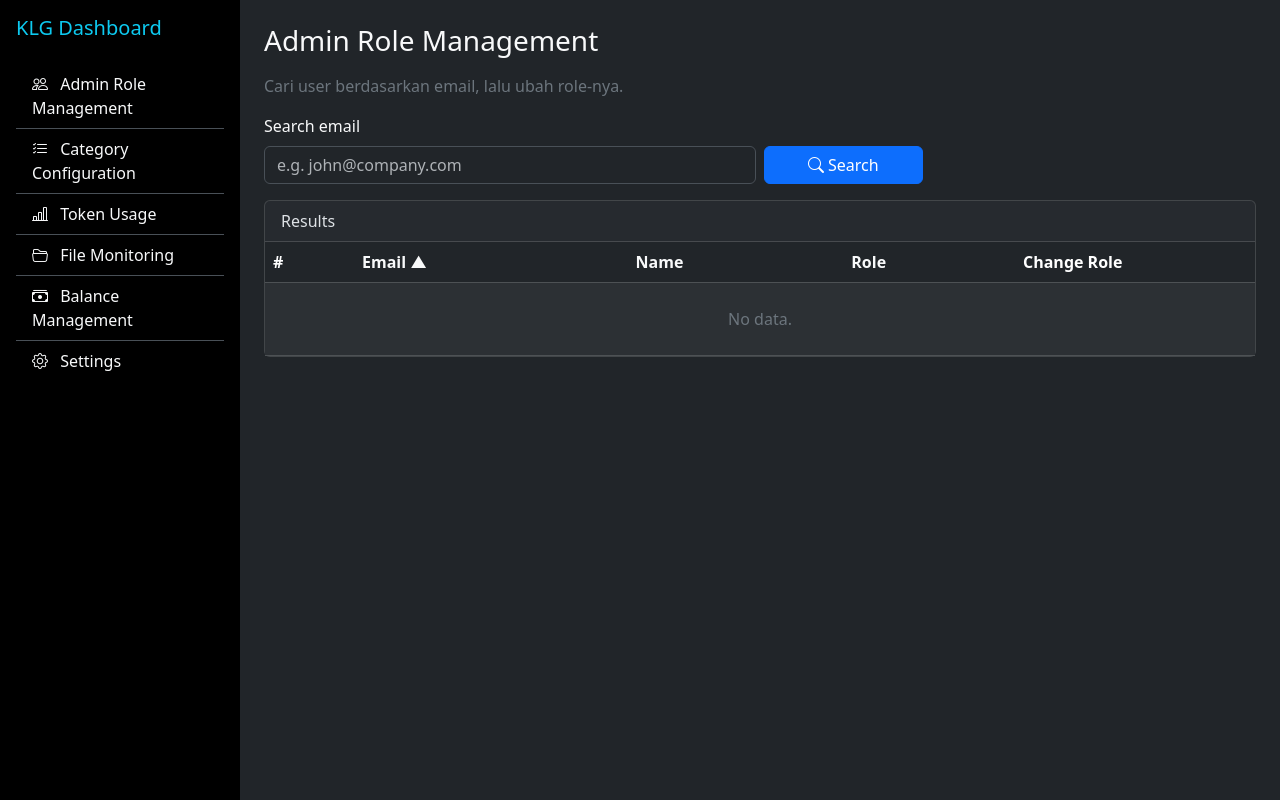
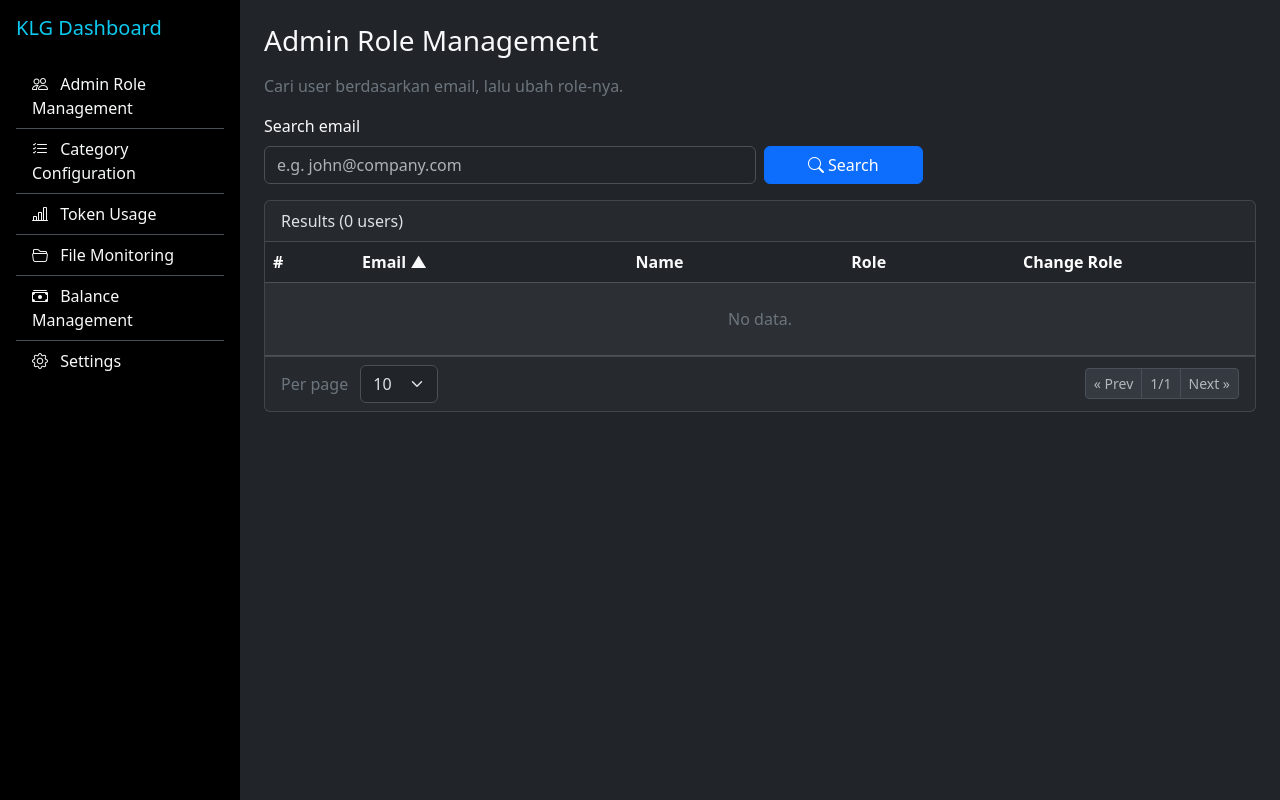
Before and after one commit to DavidNath4/KLG-Admin-dashboard, a Flask app: page /admin/users in a window 1280 px wide. Run offline with Flask 3, Linux system fonts and the light colour scheme; data that the repository does not hold is empty.

Commit message:
pagination on users

```diff
--- a/service/users.py
+++ b/service/users.py
@@ -1,4 +1,4 @@
-from flask import Blueprint, render_template, request, redirect, url_for, flash
+from flask import Blueprint, render_template, request, redirect, url_for, flash, current_app
 from bson import ObjectId
 from config.mongo import get_col
 from datetime import datetime
@@ -6,7 +6,9 @@ from datetime import datetime
 bp = Blueprint("users", __name__, url_prefix="/admin")
 
 @bp.route("/users", methods=["GET", "POST"])
+@bp.route("/users", methods=["GET", "POST"])
 def admin_users():
+    # filter / sort params
     q = request.args.get("q", "").strip()
     sort_field = request.args.get("sort", "email")
     sort_dir   = request.args.get("dir", "asc")
@@ -15,25 +17,40 @@ def admin_users():
         sort_field = "email"
     direction = 1 if sort_dir == "asc" else -1
 
-    users_col = get_col(request.app.config["USERS_COL"]) if hasattr(request, "app") else get_col("users")
-    data = []
+    # pagination params
+    page = max(int(request.args.get("page", 1) or 1), 1)
+    per_page = int(request.args.get("per_page", 10) or 10)
+    # batasi per_page minimal dan maksimal (misalnya 5 sampai 200)
+    per_page = max(min(per_page, 200), 5)
+
+    users_col = get_col(current_app.config["USERS_COL"])
+    total = 0
+    users_list = []
+
     if users_col is not None:
-        query = {"email": {"$regex": q, "$options": "i"}} if q else {}
-        data = list(
-            users_col.find(query)
-                     .sort(sort_field, direction)
-                     .limit(50 if q else 10)
-        )
+        query = {}
+        if q:
+            query = {"email": {"$regex": q, "$options": "i"}}
+        total = users_col.count_documents(query)
+
+        cursor = users_col.find(query).sort(sort_field, direction).skip((page - 1) * per_page).limit(per_page)
+        users_list = list(cursor)
+
+    # hitung total halaman
+    total_pages = max((total + per_page - 1) // per_page, 1)
 
     return render_template(
         "users.html",
         title="Set Up Admin",
         active="users",
-        users=data,
+        users=users_list,
         q=q,
-        users_col=(request.app.config["USERS_COL"] if hasattr(request, "app") else "users"),
         sort=sort_field,
         dir=sort_dir,
+        page=page,
+        per_page=per_page,
+        total=total,
+        total_pages=total_pages,
     )
 
 @bp.post("/users/<id>/role")
--- a/templates/users.html
+++ b/templates/users.html
@@ -20,14 +20,14 @@
 {% endif %}
 
 <div class="card">
-  <div class="card-header">Results</div>
+  <div class="card-header">Results ({{ total }} users)</div>
   <div class="table-responsive">
     <table class="table table-dark table-striped align-middle mb-0">
       <thead>
         <tr>
           <th>#</th>
           <th>
-            <a href="{{ url_for('users.admin_users', q=q, sort='email', dir='asc' if sort!='email' or dir=='desc' else 'desc') }}" class="text-light text-decoration-none">
+            <a href="{{ url_for('users.admin_users', q=q, sort='email', dir='asc' if sort!='email' or dir=='desc' else 'desc', page=1, per_page=per_page) }}" class="text-light text-decoration-none">
               Email
               {% if sort=='email' %}
                 {% if dir=='asc' %}▲{% else %}▼{% endif %}
@@ -35,7 +35,7 @@
             </a>
           </th>
           <th>
-            <a href="{{ url_for('users.admin_users', q=q, sort='name', dir='asc' if sort!='name' or dir=='desc' else 'desc') }}" class="text-light text-decoration-none">
+            <a href="{{ url_for('users.admin_users', q=q, sort='name', dir='asc' if sort!='name' or dir=='desc' else 'desc', page=1, per_page=per_page) }}" class="text-light text-decoration-none">
               Name
               {% if sort=='name' %}
                 {% if dir=='asc' %}▲{% else %}▼{% endif %}
@@ -43,7 +43,7 @@
             </a>
           </th>
           <th>
-            <a href="{{ url_for('users.admin_users', q=q, sort='role', dir='asc' if sort!='role' or dir=='desc' else 'desc') }}" class="text-light text-decoration-none">
+            <a href="{{ url_for('users.admin_users', q=q, sort='role', dir='asc' if sort!='role' or dir=='desc' else 'desc', page=1, per_page=per_page) }}" class="text-light text-decoration-none">
               Role
               {% if sort=='role' %}
                 {% if dir=='asc' %}▲{% else %}▼{% endif %}
@@ -57,7 +57,7 @@
       <tbody>
         {% for u in users %}
         <tr>
-          <td>{{ loop.index }}</td>
+          <td>{{ (page -1) * per_page + loop.index }}</td>
           <td>{{ u.email or u['email'] or '-' }}</td>
           <td>{{ u.name or u['name'] or '-' }}</td>
           <td><span class="badge text-bg-secondary">{{ u.role or u['role'] or 'user' }}</span></td>
@@ -80,5 +80,38 @@
       </tbody>
     </table>
   </div>
+
+  <!-- Pagination footer -->
+  <div class="card-footer d-flex justify-content-between align-items-center">
+    <div>
+      <form method="get" class="d-inline">
+        <input type="hidden" name="q" value="{{ q }}">
+        <input type="hidden" name="sort" value="{{ sort }}">
+        <input type="hidden" name="dir" value="{{ dir }}">
+        <label class="me-2 text-secondary">Per page</label>
+        <select name="per_page" class="form-select d-inline w-auto" onchange="this.form.submit()">
+          {% for n in [5,10,20,50,100] %}
+            <option value="{{ n }}" {% if per_page == n %}selected{% endif %}>{{ n }}</option>
+          {% endfor %}
+        </select>
+      </form>
+    </div>
+    <nav>
+      <ul class="pagination pagination-sm mb-0">
+        <li class="page-item {% if page <= 1 %}disabled{% endif %}">
+          <a class="page-link"
+             href="{{ url_for('users.admin_users', q=q, sort=sort, dir=dir, page=page-1, per_page=per_page) }}">« Prev</a>
+        </li>
+        <li class="page-item disabled">
+          <span class="page-link">{{ page }}/{{ total_pages }}</span>
+        </li>
+        <li class="page-item {% if page >= total_pages %}disabled{% endif %}">
+          <a class="page-link"
+             href="{{ url_for('users.admin_users', q=q, sort=sort, dir=dir, page=page+1, per_page=per_page) }}">Next »</a>
+        </li>
+      </ul>
+    </nav>
+  </div>
 </div>
+
 {% endblock %}
```
